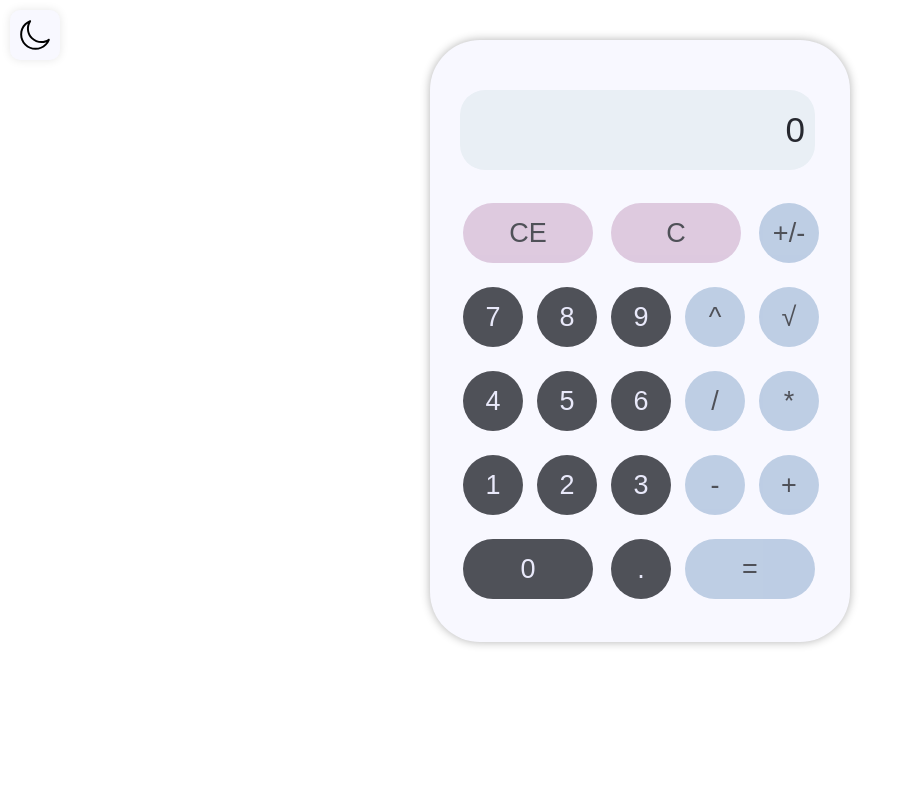
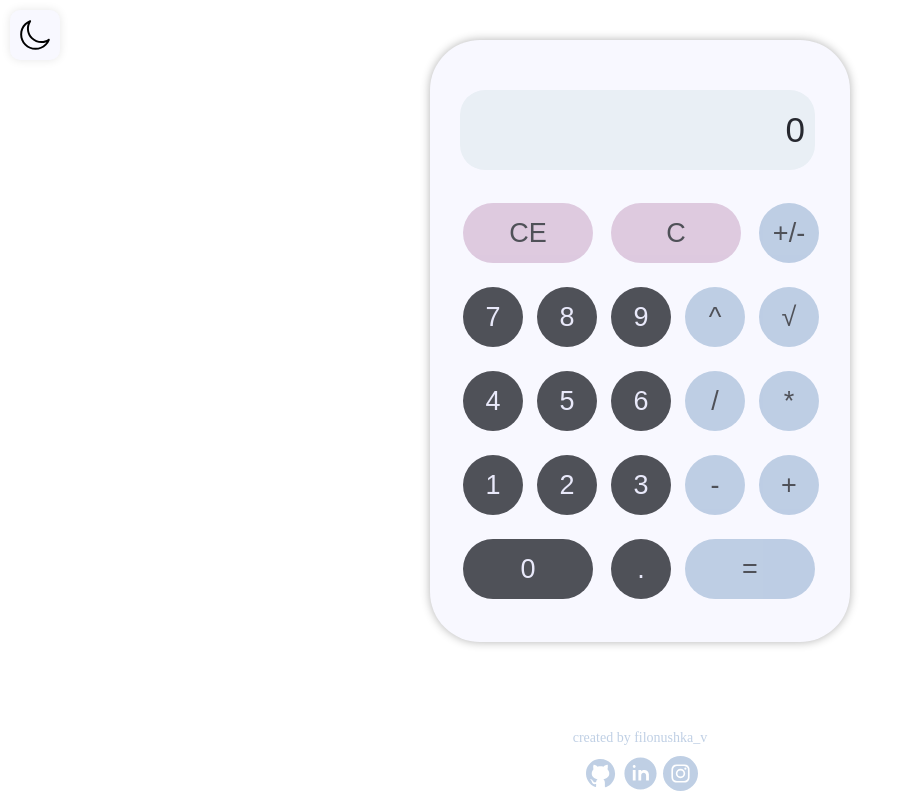
Before and after one commit to filonushka/pet-project-calculator, a plain HTML site: page index.html in a window 1280 px wide. Shown: the whole page, without its empty margins (0-897 px from the left). Drawn offline with Linux system fonts and the light colour scheme.

Commit message:
feat: add footer

```diff
--- a/css/theme-dark.css
+++ b/css/theme-dark.css
@@ -62,3 +62,43 @@ body {
 .change-theme[data-theme="light"] {
   display: block;
 }
+
+.footer {
+  margin-top: 30px;
+  display: flex;
+  justify-content: center;
+  align-items: center;
+  gap: 10px;
+  font-size: 14px;
+  flex-direction: column;
+  color: #b0c4de;
+  bottom: 0;
+  width: 100%;
+  height: 80px;
+  position: fixed;
+  opacity: 0.8;
+}
+
+.links {
+  display: flex;
+  justify-content: center;
+  gap: 5px;
+}
+
+.link {
+  width: 35px;
+  height: 35px;
+  background-repeat: no-repeat;
+}
+
+.github_link {
+  background-image: url("../src/svg/github.svg");
+}
+
+.linkedin_link {
+  background-image: url("../src/svg/linkedin.svg");
+}
+
+.instagram_link {
+  background-image: url("../src/svg/instagram.svg");
+}
--- a/css/theme-light.css
+++ b/css/theme-light.css
@@ -63,3 +63,43 @@ body {
 .change-theme[data-theme="light"] {
   display: none;
 }
+
+.footer {
+  margin-top: 30px;
+  display: flex;
+  justify-content: center;
+  align-items: center;
+  gap: 10px;
+  font-size: 14px;
+  flex-direction: column;
+  color: #b0c4de;
+  bottom: 0;
+  width: 100%;
+  height: 80px;
+  position: fixed;
+  opacity: 0.8;
+}
+
+.links {
+  display: flex;
+  justify-content: center;
+  gap: 5px;
+}
+
+.link {
+  width: 35px;
+  height: 35px;
+  background-repeat: no-repeat;
+}
+
+.github_link {
+  background-image: url("../src/svg/github.svg");
+}
+
+.linkedin_link {
+  background-image: url("../src/svg/linkedin.svg");
+}
+
+.instagram_link {
+  background-image: url("../src/svg/instagram.svg");
+}
--- a/index.html
+++ b/index.html
@@ -8,6 +8,7 @@
     <link rel="stylesheet" href="./css/style.css" />
     <link rel="stylesheet" title="theme" href="#" />
     <title>Online-calculator</title>
+    <script src="/script.js"></script>
   </head>
   <body>
     <div class="theme">
@@ -382,6 +383,25 @@
         </div>
       </div>
     </main>
-    <script src="/script.js"></script>
+    <footer class="footer">
+      <div>created by filonushka_v</div>
+      <div class="links">
+        <a
+          href="https://github.com/filonushka"
+          class="github_link link"
+          target="_blank"
+        ></a>
+        <a
+          href="https://www.linkedin.com/in/valeriya-filonova-89b89712b/"
+          class="linkedin_link link"
+          target="_blank"
+        ></a>
+        <a
+          href="https://www.instagram.com/filonushka_v/"
+          class="instagram_link link"
+          target="_blank"
+        ></a>
+      </div>
+    </footer>
   </body>
 </html>
```
Also changed, not shown: css/style.css (+4 -4 lines), src/svg/github.svg (added), src/svg/instagram.svg (added), src/svg/linkedin.svg (added), src/svg/moon-6687.svg (renamed from src/moon-6687.svg), src/svg/sun-8780.svg (renamed from src/sun-8780.svg).
